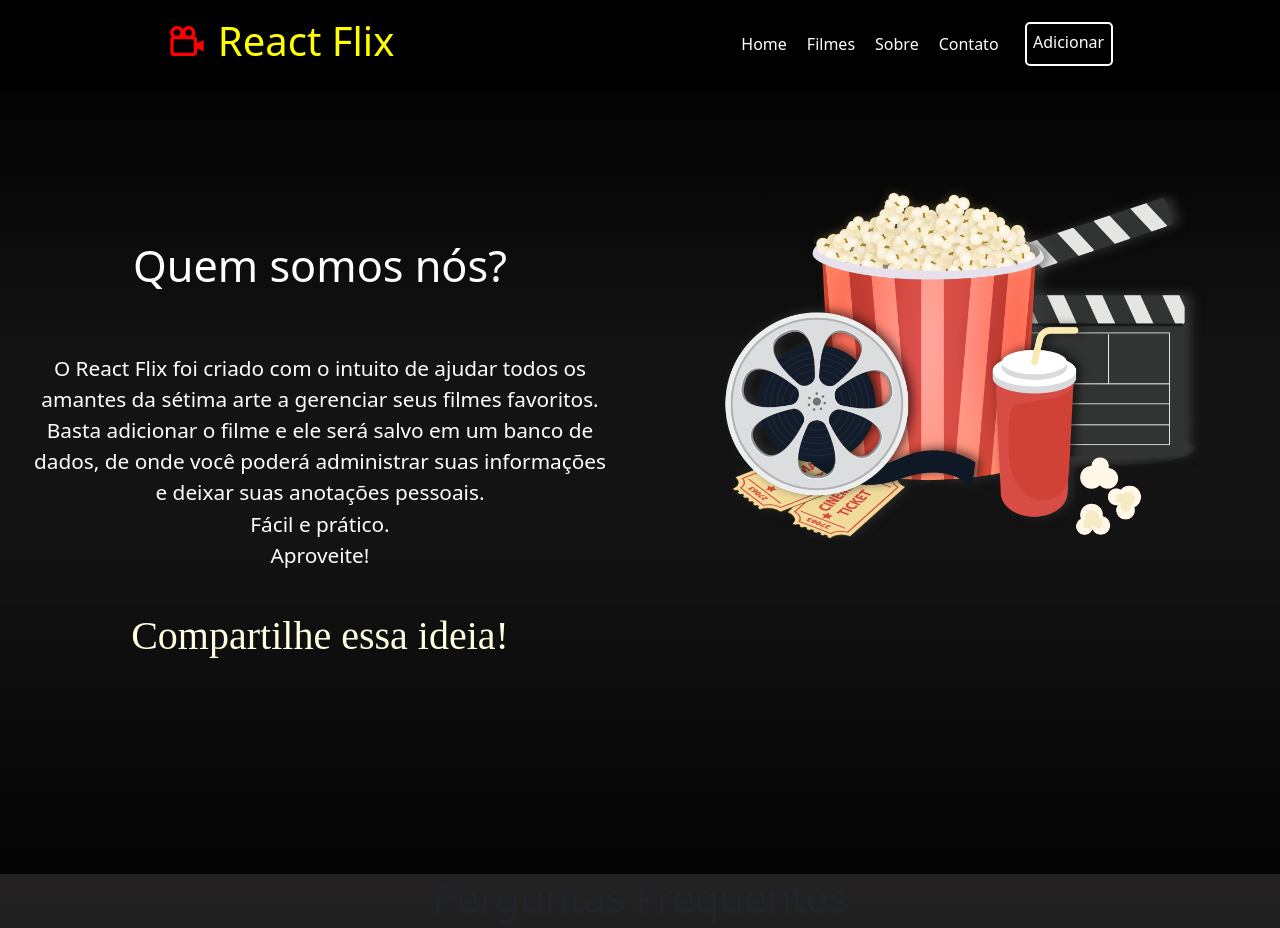
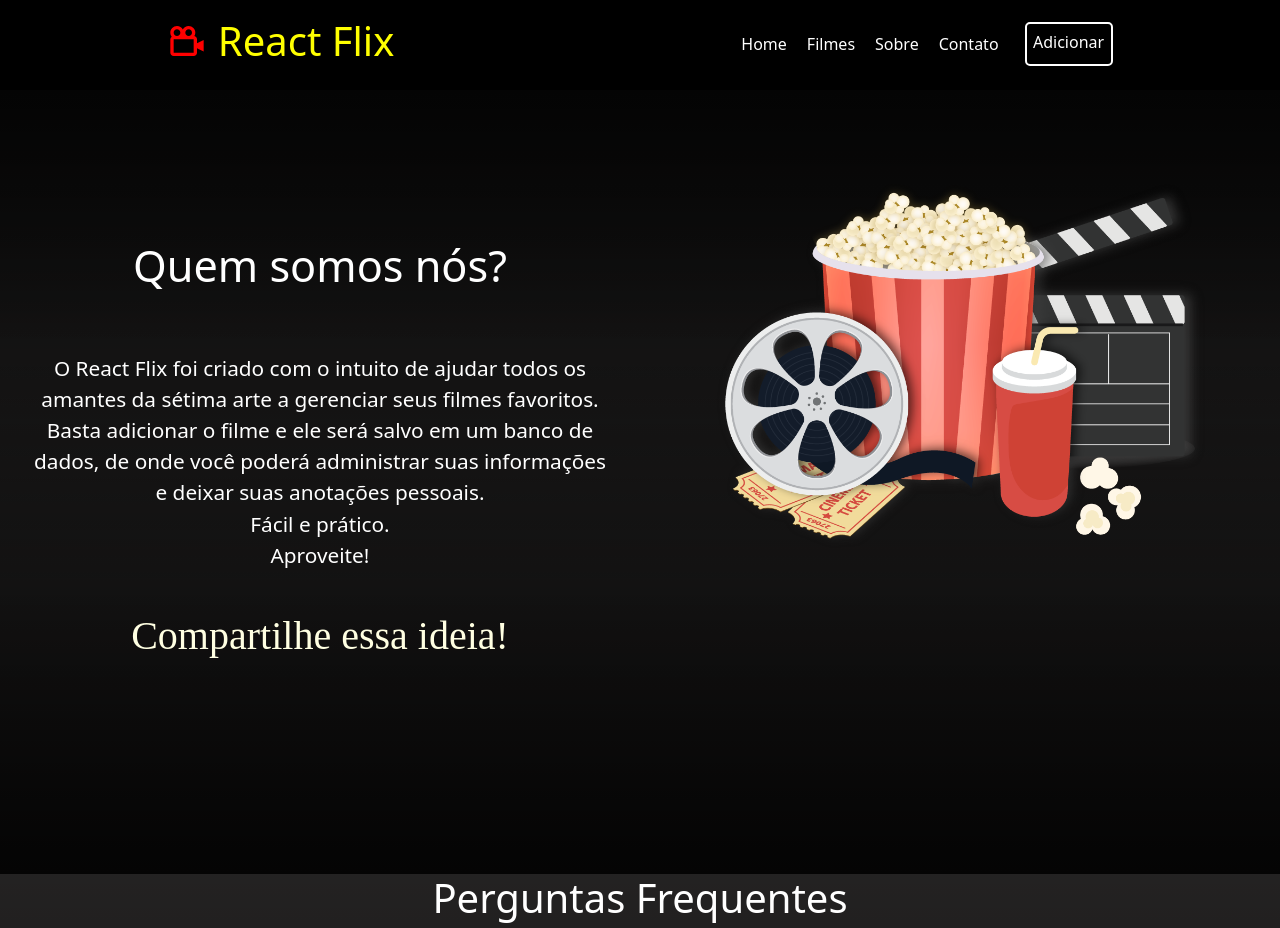
Before and after one commit to DaviJust/ReactServidor_M3, a React (Vite) app: page /Sobre in a window 1280 px wide. Shown: the top 928 px of the page. Built offline with nearby package versions, Linux system fonts and the light colour scheme; a web font is replaced by a local one.

Commit message:
Correção da cor do Accordion

```diff
--- a/src/components/Titlefaq.jsx
+++ b/src/components/Titlefaq.jsx
@@ -2,7 +2,7 @@ import Faq from "./Faq";
 
 export default function Titlefaq(){
 return(
-  <div class="text-center bg-gray-50 text-gray-800 py-20 px-6">
+  <div class="text-center bg-gray-50 text-white py-20 px-6">
     <h1 class="text-5xl font-bold mt-0 mb-6">Perguntas Frequentes</h1>
   </div>
 )
```
